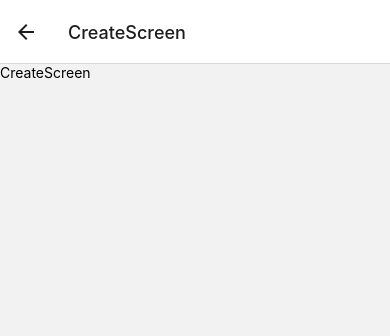
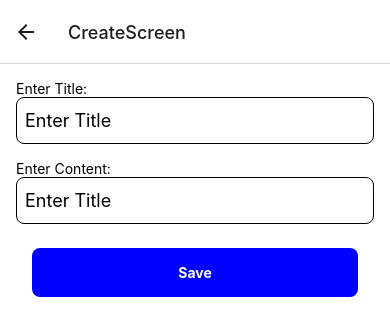
Before and after one commit to 007AxelBerkati/prestisa_test_assesment, a React Native app: screen /CreateScreen in a window 390 px wide. Shown: the top 336 px of the page. Built offline with nearby package versions, Linux system fonts and the light colour scheme.

Commit message:
slicing : show screen, edit screen, create screen

```diff
--- /dev/null
+++ b/src/components/CardDescription.js
@@ -0,0 +1,36 @@
+import { StyleSheet, Text, View } from 'react-native';
+import React from 'react';
+
+const CardDescription = () => {
+  return (
+    <View style={styles.card}>
+      <Text style={styles.title}>CardDescription</Text>
+      <Text style={styles.content}>CardDescription</Text>
+    </View>
+  );
+};
+
+export default CardDescription;
+
+const styles = StyleSheet.create({
+  card: {
+    borderRadius: 4,
+    elevation: 2,
+    backgroundColor: '#fff',
+    shadowOffset: { width: 1, height: 1 },
+    shadowColor: '#333',
+    shadowOpacity: 0.3,
+    marginHorizontal: 4,
+    marginVertical: 6,
+    padding: 16,
+  },
+  title: {
+    fontSize: 18,
+    fontWeight: 'bold',
+  },
+
+  content: {
+    marginTop: 8,
+    fontSize: 16,
+  },
+});
--- /dev/null
+++ b/src/components/CustomButton.js
@@ -0,0 +1,28 @@
+import { StyleSheet, Text, View } from 'react-native';
+import React from 'react';
+import { TouchableOpacity } from 'react-native';
+
+const CustomButton = ({ title, onPress }) => {
+  return (
+    <TouchableOpacity onPress={onPress} style={styles.customButton}>
+      <Text style={styles.button}>{title}</Text>
+    </TouchableOpacity>
+  );
+};
+
+export default CustomButton;
+
+const styles = StyleSheet.create({
+  customButton: {
+    backgroundColor: 'blue',
+    padding: 16,
+    borderRadius: 8,
+    marginVertical: 8,
+    marginHorizontal: 16,
+  },
+  button: {
+    color: 'white',
+    fontWeight: 'bold',
+    textAlign: 'center',
+  },
+});
--- /dev/null
+++ b/src/components/CustomInput.js
@@ -0,0 +1,28 @@
+import { StyleSheet, Text, View } from 'react-native';
+import React from 'react';
+import { TextInput } from 'react-native';
+
+const CustomInput = ({ value }) => {
+  return (
+    <TextInput
+      style={styles.input}
+      value={value}
+      onChangeText={() => {}}
+      placeholder="Enter Title"
+    />
+  );
+};
+
+export default CustomInput;
+
+const styles = StyleSheet.create({
+  input: {
+    fontSize: 18,
+    borderWidth: 1,
+    borderColor: 'black',
+    borderRadius: 8,
+    marginBottom: 16,
+    padding: 8,
+    paddingVertical: 12,
+  },
+});
--- a/src/components/Form.js
+++ b/src/components/Form.js
@@ -1,14 +1,19 @@
 import { StyleSheet, Text, View } from 'react-native';
 import React from 'react';
+import { TextInput } from 'react-native';
+import { Button } from 'react-native';
+import CustomButton from './CustomButton';
+import CustomInput from './CustomInput';
 
-const Form = () => {
+const Form = ({}) => {
   return (
     <View>
       <Text style={styles.label}>Enter Title:</Text>
-      <TextInput style={styles.input} value={title} onChangeText={() => {}} />
+      <CustomInput />
       <Text style={styles.label}>Enter Content:</Text>
-      <TextInput style={styles.input} value={content} onChangeText={() => {}} />
-      <Button title="Save Blog Post" onPress={() => {}} />
+      <CustomInput />
+      {/* <TextInput style={styles.input} value={content} onChangeText={() => {}} /> */}
+      <CustomButton title={'Save'} />
     </View>
   );
 };
--- a/src/router/index.js
+++ b/src/router/index.js
@@ -16,7 +16,9 @@ const Router = () => {
           component={HomeScreen}
           options={({ navigation }) => ({
             headerRight: () => (
-              <TouchableOpacity onPress={() => navigation.navigate('Create')}>
+              <TouchableOpacity
+                onPress={() => navigation.navigate('CreateScreen')}
+              >
                 <Feather name="plus" size={30} />
               </TouchableOpacity>
             ),
@@ -31,7 +33,7 @@ const Router = () => {
             headerRight: () => (
               <TouchableOpacity
                 onPress={() =>
-                  navigation.navigate('Edit', { id: route.params.id })
+                  navigation.navigate('EditScreen', { id: route.params.id })
                 }
               >
                 <EvilIcons name="pencil" size={35} />
--- a/src/screens/CreateScreen.js
+++ b/src/screens/CreateScreen.js
@@ -1,10 +1,11 @@
 import { StyleSheet, Text, View } from 'react-native';
 import React from 'react';
+import Form from '../components/Form';
 
 const CreateScreen = () => {
   return (
-    <View>
-      <Text>CreateScreen</Text>
+    <View style={{ backgroundColor: 'white', flex: 1, padding: 16 }}>
+      <Form />
     </View>
   );
 };
--- a/src/screens/EditScreen.js
+++ b/src/screens/EditScreen.js
@@ -3,7 +3,11 @@ import React from 'react';
 import Form from '../components/Form';
 
 const EditScreen = () => {
-  return <Form />;
+  return (
+    <View style={{ backgroundColor: 'white', padding: 16, flex: 1 }}>
+      <Form />
+    </View>
+  );
 };
 
 export default EditScreen;
--- a/src/screens/ShowScreen.js
+++ b/src/screens/ShowScreen.js
@@ -1,12 +1,13 @@
 import { StyleSheet, Text, View } from 'react-native';
 import React from 'react';
+import CardDescription from '../components/CardDescription';
 
 const ShowScreen = ({ route }) => {
   const { item } = route.params;
 
   return (
     <View style={{ backgroundColor: 'white', flex: 1, padding: 16 }}>
-      <Text>{item.id}</Text>
+      <CardDescription />
     </View>
   );
 };
```
